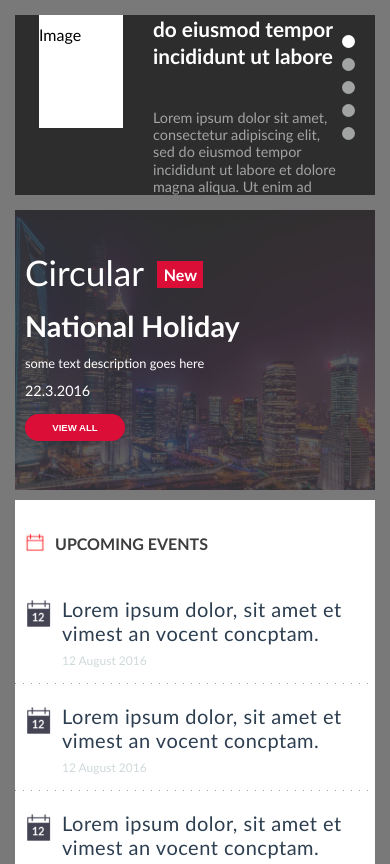
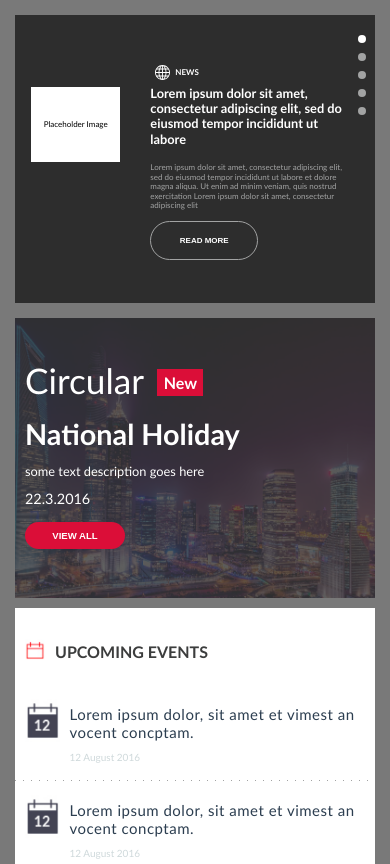
Before and after one commit to moelzanaty3/itworx-task-frontend, a website: page index.pug in a window 390 px wide. Shown: the top 864 px of the page. Drawn offline with nearby package versions, Linux system fonts and the light colour scheme; files that its build step writes are made by us from their sources.

Commit message:
finish responsive

```diff
--- a/assets/css/scss/components/__all.scss
+++ b/assets/css/scss/components/__all.scss
@@ -15,3 +15,4 @@
 @import "market";
 @import "gallary";
 @import "polls-servy";
+@import "media";
--- a/assets/css/scss/components/_market.scss
+++ b/assets/css/scss/components/_market.scss
@@ -83,7 +83,7 @@ $gutters: 24px;
   } // Footer
   .footer {
     position: relative;
-    top: -80px;
+    top: -60px;
     display: flex;
     flex-direction: row;
     justify-content: space-between;
--- /dev/null
+++ b/assets/css/scss/components/_media.scss
@@ -0,0 +1,156 @@
+/* Landscape phones and portrait tablets */
+
+@media (max-width: 767px) {
+  .item.item__news {
+    .carousel {
+      padding-top: 50%;
+    }
+    .indicators {
+      right: 4px;
+      li {
+        width: 8px;
+        height: 8px;
+      }
+    }
+    .slide__wrapper {
+      padding: 1rem;
+      margin-top: 0px;
+      .slider__wrapper___img {
+        font-size: 1rem;
+      }
+      .slider__wrapper___content {
+        margin-top: 0px;
+        h5 {
+          font-size: 1rem;
+        }
+        h3 {
+          font-size: 0.8rem;
+        }
+        p {
+          margin-top: 10px;
+          margin-bottom: 0px;
+          font-size: 0.8rem;
+        }
+        a.button.button-stroked {
+          margin-top: 10px;
+          font-size: 0.5rem;
+          padding: 0.3rem 1.8rem;
+        }
+      }
+    }
+  }
+  .item.item__find-profile {
+    height: 50px;
+    span {
+      padding: 0.5rem 0.2rem;
+      font-size: 0.5rem;
+    }
+    .search__box {
+      height: 50px;
+    }
+  }
+  .widget-container {
+    margin: 10px 0px;
+    padding: 20px 0px;
+    .item__widget {
+      justify-content: flex-start;
+      .widget__icon {
+        img {
+          position: relative;
+          top: -6px;
+        }
+      }
+      .widget__content {
+        padding: 0px 20px;
+        p {
+          font-size: 18px;
+        }
+        strong {
+          font-size: 10px;
+        }
+      }
+    }
+  }
+  .card .cars .car .tag {
+    font-size: 90%;
+  }
+  .card .cars .car .content .title {
+    font-size: 22px;
+  }
+  .item.item__help-desk,
+  .item.item__find-profile {
+    margin: 10px 0;
+  }
+}
+
+/* Portrait phones and smaller */
+
+@media (max-width: 480px) {
+  .item.item__news {
+    .carousel {
+      padding-top: 80%;
+    }
+    .slide__wrapper {
+      padding: 1rem;
+      margin-top: 0px;
+      .slider__wrapper___img {
+        margin: 1.8rem 0 0 0;
+        padding: 1.5rem 0;
+        font-size: 0.5rem;
+      }
+      .slider__wrapper___content {
+        margin-top: 0px;
+        h5 {
+          margin: 0;
+          margin-left: 5px;
+          font-size: 0.5rem;
+        }
+        h3 {
+          font-size: 0.8rem;
+          line-height: 1.2;
+        }
+        p {
+          margin-top: 10px;
+          margin-bottom: 0px;
+          font-size: 0.5rem;
+        }
+        a.button.button-stroked {
+          margin-top: 10px;
+          font-size: 0.5rem;
+          padding: 0.3rem 1.8rem;
+        }
+      }
+    }
+  }
+  .item.item__find-profile {
+    height: 50px;
+    span {
+      padding: 0.5rem 0.2rem;
+      font-size: 0.5rem;
+    }
+    .search__box {
+      height: 50px;
+    }
+  }
+  .widget-container {
+    margin: 10px 0px;
+    padding: 20px 0px;
+    .item__widget {
+      justify-content: space-around;
+      .widget__content {
+        p {
+          font-size: 15px;
+        }
+        strong {
+          font-size: 10px;
+        }
+      }
+    }
+  }
+  .card .cars .car .tag {
+    font-size: 80%;
+  }
+  .card .cars .car .content .title {
+    font-size: 18px;
+  }
+}
--- a/assets/css/scss/components/_widget.scss
+++ b/assets/css/scss/components/_widget.scss
@@ -42,7 +42,8 @@
       width: 50px;
       height: 50px;
       img {
-        // display: none;
+        position: relative;
+        top: -1px;
         margin-left: 10px;
       }
       i {
--- a/index.pug
+++ b/index.pug
@@ -5,7 +5,7 @@ html.no-js(lang='en')
     meta(http-equiv='x-ua-compatible', content='ie=edge')
     title
     meta(name='description', content='')
-    meta(name='viewport', content='width=device-width, initial-scale=1, shrink-to-fit=no')
+    <meta name="viewport" content="width=device-width, initial-scale = 1.0, maximum-scale=1.0, user-scalable=no" />
     link(rel='manifest', href='site.webmanifest')
     link(rel='icon', href='http://itworxcom-eu-west-1.s3.amazonaws.com/wp-content/uploads/2016/07/favicon.png', sizes='32x32')
     link(rel='icon', href='http://itworxcom-eu-west-1.s3.amazonaws.com/wp-content/uploads/2016/07/favicon.png', sizes='192x192')
```
Also changed, not shown: assets/css/site.css, index.html.
